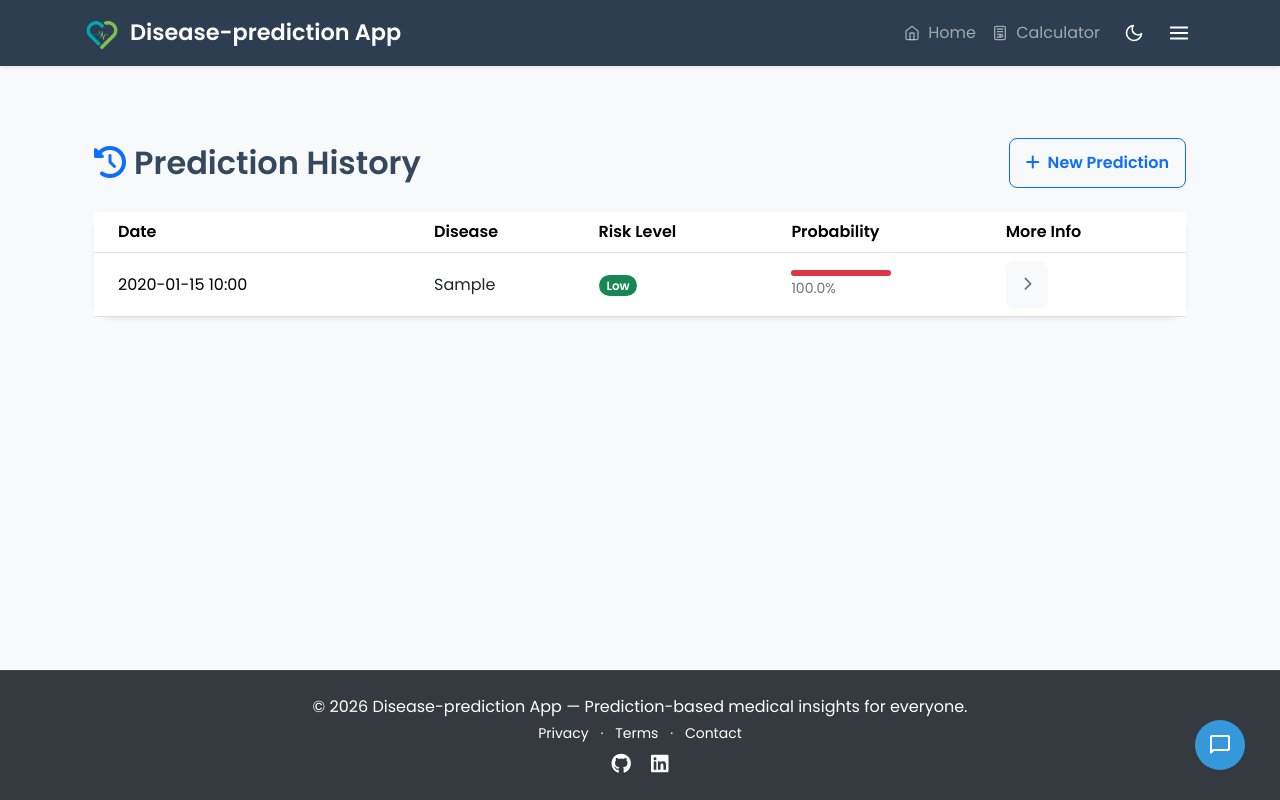
After one commit to aliviahossain/Disease-prediction, a Flask app: page /history in a window 1280 px wide. The commit adds this page. Run offline with Flask 3, Linux system fonts and the light colour scheme; a user stored in the database is signed in; tables that the repository leaves empty hold one stand-in row (values such as "Sample post"); some libraries are stand-ins or nearby versions.

Commit message:
User dashboard

```diff
--- /dev/null
+++ b/backend/routes/history_routes.py
@@ -0,0 +1,20 @@
+from flask import Blueprint, render_template, abort
+from flask_login import login_required, current_user
+from backend.models.prediction import PredictionHistory
+from backend import db
+
+history_bp = Blueprint('history', __name__)
+
+@history_bp.route('/history', methods=['GET'])
+@login_required
+def get_history():
+    """
+    Fetch and display the prediction history for the current user.
+    Ordered by creation date descending (newest first).
+    """
+    # Query logic to fetch user-specific data
+    history = PredictionHistory.query.filter_by(user_id=current_user.id)\
+        .order_by(PredictionHistory.created_at.desc())\
+        .all()
+
+    return render_template('history.html', history=history)
--- a/backend/templates/base.html
+++ b/backend/templates/base.html
@@ -25,31 +25,39 @@
         /* Mobile-specific navbar adjustments */
         @media (max-width: 991.98px) {
             .navbar-brand .navbar-title {
-                font-size: 0.9rem !important; /* Slightly smaller title font on mobile */
+                font-size: 0.9rem !important;
+                /* Slightly smaller title font on mobile */
             }
+
             /* Ensure toggler is positioned right next to brand on mobile */
             .navbar .container {
                 display: flex;
                 align-items: center;
                 justify-content: space-between;
             }
+
             .navbar-toggler {
-                order: 2; /* Ensures toggler comes after brand in flex order if needed */
+                order: 2;
+                /* Ensures toggler comes after brand in flex order if needed */
                 margin-left: auto;
             }
+
             .navbar-toggler .burger,
             .navbar-toggler .cross {
                 display: block;
                 transition: opacity 0.2s ease;
             }
+
             .navbar-toggler .cross {
                 display: none;
             }
         }
+
         /* Dashboard Menu Styles */
         .dashboard-menu-wrapper {
             position: relative;
         }
+
         .dashboard-menu-toggle {
             background: none;
             border: none;
@@ -62,10 +70,12 @@
             justify-content: center;
             transition: all 0.2s ease;
         }
+
         .dashboard-menu-toggle:hover {
-            background: rgba(255,255,255,0.1);
-            border-color: rgba(255,255,255,0.5);
+            background: rgba(255, 255, 255, 0.1);
+            border-color: rgba(255, 255, 255, 0.5);
         }
+
         .dashboard-dropdown {
             position: absolute;
             top: 100%;
@@ -75,18 +85,20 @@
             background: var(--card-bg, #ffffff);
             border: 1px solid var(--border-color, #dee2e6);
             border-radius: 0.5rem;
-            box-shadow: 0 0.5rem 1rem rgba(0,0,0,0.15);
+            box-shadow: 0 0.5rem 1rem rgba(0, 0, 0, 0.15);
             opacity: 0;
             visibility: hidden;
             transform: translateY(-10px);
             transition: all 0.2s ease;
             z-index: 1050;
         }
+
         .dashboard-dropdown.show {
             opacity: 1;
             visibility: visible;
             transform: translateY(0);
         }
+
         .dashboard-dropdown-item {
             display: flex;
             align-items: center;
@@ -95,25 +107,30 @@
             text-decoration: none;
             transition: background 0.2s ease;
         }
+
         .dashboard-dropdown-item:hover {
             background: rgba(26, 188, 156, 0.1);
             color: #1abc9c;
         }
+
         .dashboard-dropdown-item i,
         .dashboard-dropdown-item svg {
             width: 20px;
             margin-right: 0.75rem;
             flex-shrink: 0;
         }
+
         .dashboard-dropdown-item.disabled {
             opacity: 0.6;
             cursor: not-allowed;
         }
+
         .dashboard-dropdown-divider {
             height: 1px;
             background: var(--border-color, #dee2e6);
             margin: 0;
         }
+
         .dashboard-dropdown-label {
             font-size: 0.7rem;
             text-transform: uppercase;
@@ -122,6 +139,7 @@
             font-weight: 600;
             letter-spacing: 0.05em;
         }
+
         @media (max-width: 991.98px) {
             .dashboard-dropdown {
                 position: static;
@@ -133,22 +151,26 @@
         }
     </style>
 </head>
+
 <body class="d-flex flex-column min-vh-100">
     <!-- Navbar -->
     <nav class="navbar navbar-expand-lg navbar-dark bg-custom-dark shadow-sm">
         <div class="container">
             <a class="navbar-brand d-flex align-items-center" href="/">
-                 <img src="{{ url_for('static', filename='assets/logo.png') }}" alt="Medical Health Logo"
-                     class="me-2" style="height: 40px; width: auto;">
+                <img src="{{ url_for('static', filename='assets/logo.png') }}" alt="Medical Health Logo" class="me-2"
+                    style="height: 40px; width: auto;">
                 <span class="fw-semibold navbar-title">Disease-prediction App</span>
             </a>
-            <button class="navbar-toggler" type="button" data-bs-toggle="collapse" data-bs-target="#navbarNav" aria-expanded="false" aria-label="Toggle navigation">
-                <svg class="burger" xmlns="http://www.w3.org/2000/svg" width="18" height="18" viewBox="0 0 24 24" fill="none" stroke="currentColor" stroke-width="2" stroke-linecap="round" stroke-linejoin="round">
+            <button class="navbar-toggler" type="button" data-bs-toggle="collapse" data-bs-target="#navbarNav"
+                aria-expanded="false" aria-label="Toggle navigation">
+                <svg class="burger" xmlns="http://www.w3.org/2000/svg" width="18" height="18" viewBox="0 0 24 24"
+                    fill="none" stroke="currentColor" stroke-width="2" stroke-linecap="round" stroke-linejoin="round">
                     <line x1="3" y1="6" x2="21" y2="6"></line>
                     <line x1="3" y1="12" x2="21" y2="12"></line>
                     <line x1="3" y1="18" x2="21" y2="18"></line>
                 </svg>
-                <svg class="cross" xmlns="http://www.w3.org/2000/svg" width="18" height="18" viewBox="0 0 24 24" fill="none" stroke="currentColor" stroke-width="2" stroke-linecap="round" stroke-linejoin="round">
+                <svg class="cross" xmlns="http://www.w3.org/2000/svg" width="18" height="18" viewBox="0 0 24 24"
+                    fill="none" stroke="currentColor" stroke-width="2" stroke-linecap="round" stroke-linejoin="round">
                     <line x1="18" y1="6" x2="6" y2="18"></line>
                     <line x1="6" y1="6" x2="18" y2="18"></line>
                 </svg>
@@ -158,8 +180,9 @@
                     <li class="nav-item">
                         <a class="nav-link {% if request.path == '/' %}active{% endif %}" href="/">
                             <svg xmlns="http://www.w3.org/2000/svg" width="16" height="16" viewBox="0 0 24 24"
-                                 fill="none" stroke="currentColor" stroke-width="2" stroke-linecap="round"
-                                 stroke-linejoin="round" class="me-1 align-text-bottom" style="transform: translateY(-3px);">
+                                fill="none" stroke="currentColor" stroke-width="2" stroke-linecap="round"
+                                stroke-linejoin="round" class="me-1 align-text-bottom"
+                                style="transform: translateY(-3px);">
                                 <path d="m3 9 9-7 9 7v11a2 2 0 0 1-2 2H5a2 2 0 0 1-2-2z"></path>
                                 <polyline points="9 22 9 12 15 12 15 22"></polyline>
                             </svg>
@@ -167,10 +190,12 @@
                         </a>
                     </li>
                     <li class="nav-item">
-                        <a class="nav-link {% if '/calculator' in request.path %}active{% endif %}" href="{{ url_for('disease.calculator') }}">
+                        <a class="nav-link {% if '/calculator' in request.path %}active{% endif %}"
+                            href="{{ url_for('disease.calculator') }}">
                             <svg xmlns="http://www.w3.org/2000/svg" width="16" height="16" viewBox="0 0 24 24"
-                                 fill="none" stroke="currentColor" stroke-width="2" stroke-linecap="round"
-                                 stroke-linejoin="round" class="me-1 align-text-bottom" style="transform: translateY(-3px);">
+                                fill="none" stroke="currentColor" stroke-width="2" stroke-linecap="round"
+                                stroke-linejoin="round" class="me-1 align-text-bottom"
+                                style="transform: translateY(-3px);">
                                 <rect x="4" y="2" width="16" height="20" rx="2"></rect>
                                 <line x1="8" y1="6" x2="16" y2="6"></line>
                                 <line x1="8" y1="10" x2="16" y2="10"></line>
@@ -218,8 +243,11 @@
                     <!-- Hamburger Menu -->
                     <li class="nav-item ms-2">
                         <div class="dashboard-menu-wrapper">
-                            <button class="dashboard-menu-toggle" id="dashboardMenuToggle" aria-label="Menu" aria-expanded="false">
-                                <svg xmlns="http://www.w3.org/2000/svg" width="22" height="22" viewBox="0 0 24 24" fill="none" stroke="currentColor" stroke-width="2" stroke-linecap="round" stroke-linejoin="round">
+                            <button class="dashboard-menu-toggle" id="dashboardMenuToggle" aria-label="Menu"
+                                aria-expanded="false">
+                                <svg xmlns="http://www.w3.org/2000/svg" width="22" height="22" viewBox="0 0 24 24"
+                                    fill="none" stroke="currentColor" stroke-width="2" stroke-linecap="round"
+                                    stroke-linejoin="round">
                                     <line x1="3" y1="6" x2="21" y2="6"></line>
                                     <line x1="3" y1="12" x2="21" y2="12"></line>
                                     <line x1="3" y1="18" x2="21" y2="18"></line>
@@ -228,11 +256,13 @@
                             <div class="dashboard-dropdown" id="dashboardDropdown">
                                 <!-- Dashboards Section -->
                                 <div class="dashboard-dropdown-label">Dashboards</div>
-                                <a href="/doctor-dashboard" class="dashboard-dropdown-item {% if '/doctor-dashboard' in request.path %}active{% endif %}">
+                                <a href="/doctor-dashboard"
+                                    class="dashboard-dropdown-item {% if '/doctor-dashboard' in request.path %}active{% endif %}">
                                     <i class="fas fa-user-md"></i>
                                     Doctor Dashboard
                                 </a>
-                                <a href="/patient-dashboard" class="dashboard-dropdown-item {% if '/patient-dashboard' in request.path %}active{% endif %}">
+                                <a href="/patient-dashboard"
+                                    class="dashboard-dropdown-item {% if '/patient-dashboard' in request.path %}active{% endif %}">
                                     <i class="fas fa-user-injured"></i>
                                     Patient Dashboard
                                     <span class="badge bg-secondary ms-auto" style="font-size: 0.65rem;">Soon</span>
@@ -240,14 +270,25 @@
                                 <div class="dashboard-dropdown-divider"></div>
                                 <!-- Pages Section -->
                                 <div class="dashboard-dropdown-label">Pages</div>
-                                <a href="/scalability" class="dashboard-dropdown-item {% if '/scalability' in request.path %}active{% endif %}">
-                                    <svg xmlns="http://www.w3.org/2000/svg" width="16" height="16" viewBox="0 0 24 24" fill="none" stroke="currentColor" stroke-width="2" stroke-linecap="round" stroke-linejoin="round">
+                                <a href="/scalability"
+                                    class="dashboard-dropdown-item {% if '/scalability' in request.path %}active{% endif %}">
+                                    <svg xmlns="http://www.w3.org/2000/svg" width="16" height="16" viewBox="0 0 24 24"
+                                        fill="none" stroke="currentColor" stroke-width="2" stroke-linecap="round"
+                                        stroke-linejoin="round">
                                         <polyline points="22 12 18 12 15 21 9 3 6 12 2 12"></polyline>
                                     </svg>
                                     Scalability
                                 </a>
-                                <a href="/help" class="dashboard-dropdown-item {% if '/help' in request.path %}active{% endif %}">
-                                    <svg xmlns="http://www.w3.org/2000/svg" width="16" height="16" viewBox="0 0 24 24" fill="none" stroke="currentColor" stroke-width="2" stroke-linecap="round" stroke-linejoin="round">
+                                <a href="/history"
+                                    class="dashboard-dropdown-item {% if '/history' in request.path %}active{% endif %}">
+                                    <i class="fas fa-history"></i>
+                                    History
+                                </a>
+                                <a href="/help"
+                                    class="dashboard-dropdown-item {% if '/help' in request.path %}active{% endif %}">
+                                    <svg xmlns="http://www.w3.org/2000/svg" width="16" height="16" viewBox="0 0 24 24"
+                                        fill="none" stroke="currentColor" stroke-width="2" stroke-linecap="round"
+                                        stroke-linejoin="round">
                                         <circle cx="12" cy="12" r="10"></circle>
                                         <path d="M9.09 9a3 3 0 0 1 5.83 1c0 2-3 3-3 3"></path>
                                         <line x1="12" y1="17" x2="12.01" y2="17"></line>
@@ -258,12 +299,14 @@
                                 <!-- Account Section -->
                                 <div class="dashboard-dropdown-label">Account</div>
                                 {% if session.get('user_id') %}
-                                <a href="{{ url_for('auth.profile') }}" class="dashboard-dropdown-item {% if '/profile' in request.path %}active{% endif %}">
+                                <a href="{{ url_for('auth.profile') }}"
+                                    class="dashboard-dropdown-item {% if '/profile' in request.path %}active{% endif %}">
                                     <i class="fas fa-user-circle"></i>
                                     Profile
                                 </a>
                                 {% else %}
-                                <a href="{{ url_for('auth.auth') }}" class="dashboard-dropdown-item {% if '/auth' in request.path %}active{% endif %}">
+                                <a href="{{ url_for('auth.auth') }}"
+                                    class="dashboard-dropdown-item {% if '/auth' in request.path %}active{% endif %}">
                                     <i class="fas fa-sign-in-alt"></i>
                                     Sign In / Register
                                 </a>
@@ -283,7 +326,8 @@
     <!-- Footer -->
     <footer class="bg-custom-dark text-white text-center py-4 mt-auto">
         <div class="container">
-            <p class="mb-1">&copy; {{ current_year }} Disease-prediction App — Prediction-based medical insights for everyone.</p>
+            <p class="mb-1">&copy; {{ current_year }} Disease-prediction App — Prediction-based medical insights for
+                everyone.</p>
             <p class="small mb-2">
                 <a href="/privacy" class="text-white text-decoration-none">Privacy</a>
                 <span class="mx-2">·</span>
@@ -292,10 +336,12 @@
                 <a href="/contact" class="text-white text-decoration-none">Contact</a>
             </p>
             <p class="mb-0">
-                <a href="https://github.com/aliviahossain/Disease-prediction" target="_blank" rel="noopener" class="text-white me-3" aria-label="GitHub">
+                <a href="https://github.com/aliviahossain/Disease-prediction" target="_blank" rel="noopener"
+                    class="text-white me-3" aria-label="GitHub">
                     <i class="fab fa-github fa-lg"></i>
                 </a>
-                <a href="https://www.linkedin.com/in/alivia-hossain-513a3a365/" target="_blank" rel="noopener" class="text-white" aria-label="LinkedIn">
+                <a href="https://www.linkedin.com/in/alivia-hossain-513a3a365/" target="_blank" rel="noopener"
+                    class="text-white" aria-label="LinkedIn">
                     <i class="fab fa-linkedin fa-lg"></i>
                 </a>
             </p>
--- /dev/null
+++ b/backend/templates/history.html
@@ -0,0 +1,89 @@
+{% extends "base.html" %}
+
+{% block title %}My Prediction History{% endblock %}
+
+{% block content %}
+<div class="container py-4">
+    <div class="d-flex justify-content-between align-items-center mb-4">
+        <h2 class="fw-bold mb-0">
+            <i class="fas fa-history me-2 text-primary"></i>Prediction History
+        </h2>
+        <div>
+            <a href="/" class="btn btn-outline-primary">
+                <i class="fas fa-plus me-1"></i> New Prediction
+            </a>
+        </div>
+    </div>
+
+    <div class="card shadow-sm border-0">
+        <div class="card-body p-0">
+            {% if history %}
+            <div class="table-responsive">
+                <table class="table table-hover align-middle mb-0">
+                    <thead class="bg-light">
+                        <tr>
+                            <th scope="col" class="ps-4">Date</th>
+                            <th scope="col">Disease</th>
+                            <th scope="col">Risk Level</th>
+                            <th scope="col">Probability</th>
+                            <th scope="col">More Info</th>
+                        </tr>
+                    </thead>
+                    <tbody>
+                        {% for item in history %}
+                        <tr>
+                            <td class="ps-4 text-nowrap">
+                                {% if item.created_at %}
+                                {{ item.created_at.strftime('%Y-%m-%d %H:%M') }}
+                                {% else %}
+                                <span class="text-muted">N/A</span>
+                                {% endif %}
+                            </td>
+                            <td class="fw-medium text-dark">
+                                {{ item.disease }}
+                            </td>
+                            <td>
+                                {% if item.risk_level == 'Critical' or item.risk_level == 'critical' %}
+                                <span class="badge bg-danger rounded-pill">Critical</span>
+                                {% elif item.risk_level == 'High' or item.risk_level == 'high' %}
+                                <span class="badge bg-warning text-dark rounded-pill">High</span>
+                                {% elif item.risk_level == 'Medium' or item.risk_level == 'medium' %}
+                                <span class="badge bg-info text-dark rounded-pill">Medium</span>
+                                {% else %}
+                                <span class="badge bg-success rounded-pill">Low</span>
+                                {% endif %}
+                            </td>
+                            <td>
+                                <div class="progress flex-grow-1 me-2" style="height: 6px; max-width: 100px;">
+                                    <div class="progress-bar {% if item.ml_probability > 0.7 %}bg-danger{% elif item.ml_probability > 0.4 %}bg-warning{% else %}bg-success{% endif %}"
+                                        role="progressbar"
+                                        style="width: {{ '%.1f'|format(item.ml_probability * 100) }}%"></div>
+                                </div>
+                                <span class="small text-muted">{{ "%.1f"|format(item.ml_probability * 100) }}%</span>
+            </div>
+            </td>
+            <td>
+                <!-- Placeholder for potential detail view -->
+                <button class="btn btn-sm btn-light text-muted" title="Details currently not implemented">
+                    <i class="fas fa-chevron-right"></i>
+                </button>
+            </td>
+            </tr>
+            {% endfor %}
+            </tbody>
+            </table>
+        </div>
+        {% else %}
+        <div class="text-center py-5">
+            <div class="mb-3">
+                <i class="fas fa-notes-medical fa-3x text-muted opacity-50"></i>
+            </div>
+            <h5 class="text-muted">No prediction history found</h5>
+            <p class="text-muted small mb-4">Your health assessment records will appear here.</p>
+            <a href="/" class="btn btn-primary px-4">Start Assessment</a>
+        </div>
+        {% endif %}
+    </div>
+</div>
+</div>
+{% endblock %}
```
Also changed, not shown: backend/__init__.py (+8 -0 lines), debug_history_data.py (added, +26 -0 lines).
